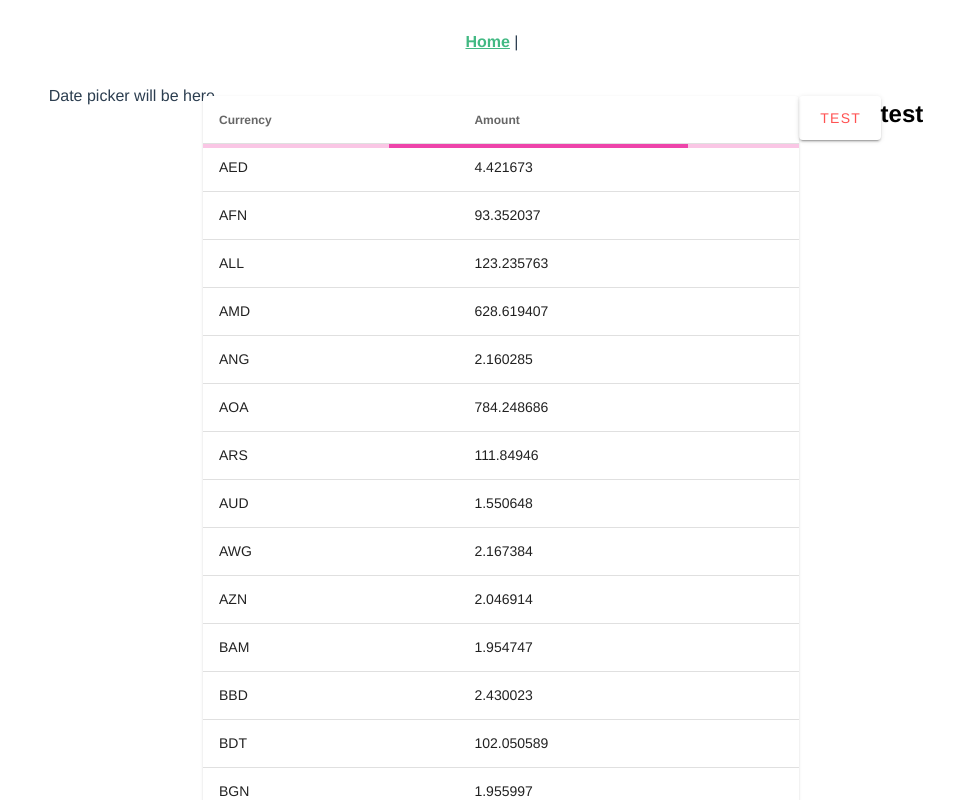
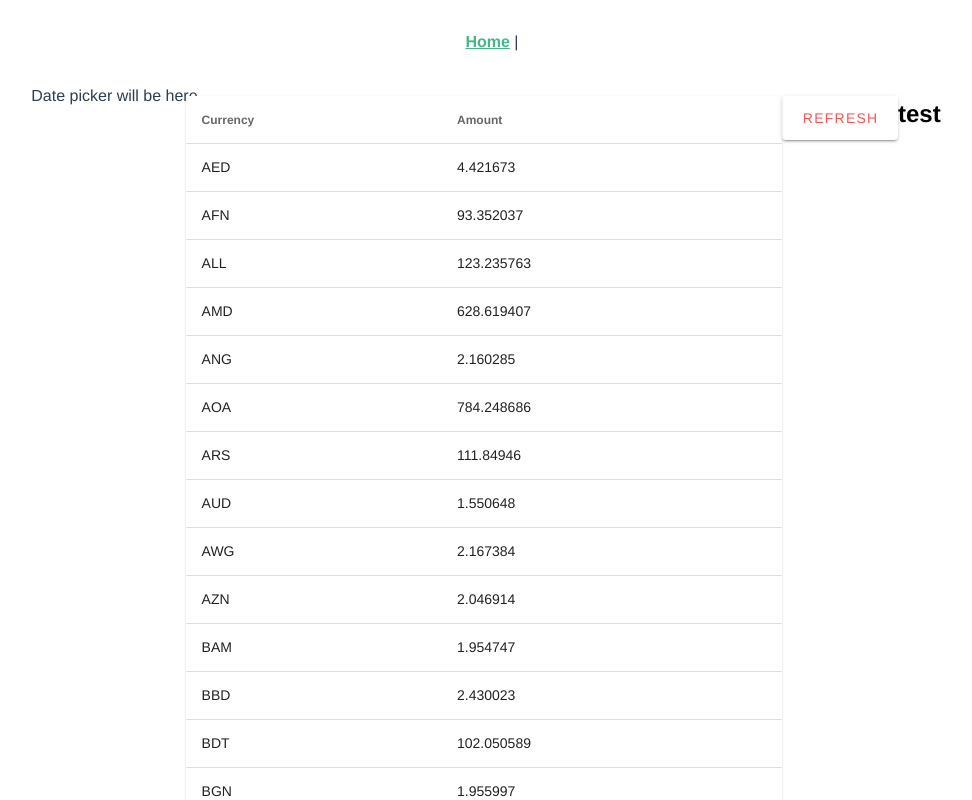
Before and after one commit to PiotrAdamowicz/Vuex-store, a Vue app: page /#/ in a window 1280 px wide. Shown: the top 800 px of the page, without its empty margins (148-1120 px from the left). Built offline with nearby package versions, Linux system fonts and the light colour scheme.

Commit message:
Refresh butto hooked

```diff
--- a/src/components/Data.vue
+++ b/src/components/Data.vue
@@ -12,7 +12,7 @@
       class="elevation-1 flex-grow-0 flex-shrink-1"
     ></v-data-table>
     <v-btn v-on:click="btnClick()" elevation="2" color="error" text large
-      >test</v-btn
+      >Refresh</v-btn
     >
     <h2>{{ h2 }}</h2>
   </div>
@@ -44,11 +44,15 @@ export default {
       return this.$store.getters.getData;
     },
     localComputed() {
-      console.log();
-      return 0;
+      console.log(this.$store.getters.testData);
+      return this.$store.getters.testData;
     },
   },
   watch: {
+    localComputed() {
+      this.date = this.localComputed;
+      console.log(this.date);
+    },
     getData() {
       this.itemsData = this.getData;
       console.log(this.itemsData);
@@ -70,14 +74,14 @@ export default {
     // ...mapActions({ getData: "store/getData" }),
     setData(date = "") {
       date = new Date().toISOString().substr(0, 10);
-      this.loading = true;
+      this.loading = false;
       this.$store.dispatch("getData", date);
       // this.h2 = this.$store.getters.testingData;
     },
     btnClick(date = "") {
       console.log("button works");
-      date = new Date().toISOString().substr(0, 10);
-      this.$store.dispatch("getData", date);
+      date = "2020-04-03";
+      this.$store.dispatch("setDate", date);
     },
   },
 };
--- a/src/store/index.js
+++ b/src/store/index.js
@@ -187,18 +187,16 @@ Vue.use(Vuex);
 export default new Vuex.Store({
   state: {
     data: [""],
-    testingData: "",
+    testingData: [""],
   },
   mutations: {
     SET_DATA(state, paylode) {
       let res = [];
-      // console.log(`paylode: `);
-      // console.log(paylode);
 
-      // res.push({ currency: rate, amount: rates[rate].toFixed(2) });
+      console.log(paylode);
 
       const rates = Object.entries(paylode.rates);
-      // console.log("rates", rates);
+
       rates.forEach((rate) => {
         res.push({ currency: rate[0], amount: rate[1] });
       });
@@ -208,10 +206,12 @@ export default new Vuex.Store({
     },
     TESTING_DATA(state, paylode) {
       state.testingData = paylode;
+      console.log(paylode);
     },
   },
   actions: {
     getData({ commit }) {
+      console.log(fakeData.date);
       commit("SET_DATA", fakeData);
 
       //   axios
@@ -225,6 +225,9 @@ export default new Vuex.Store({
       //       console.log(err);
       //     });
     },
+    setDate({ commit }, paylode) {
+      commit("TESTING_DATA", paylode);
+    },
   },
   getters: {
     getData: (state) => state.data,
```
